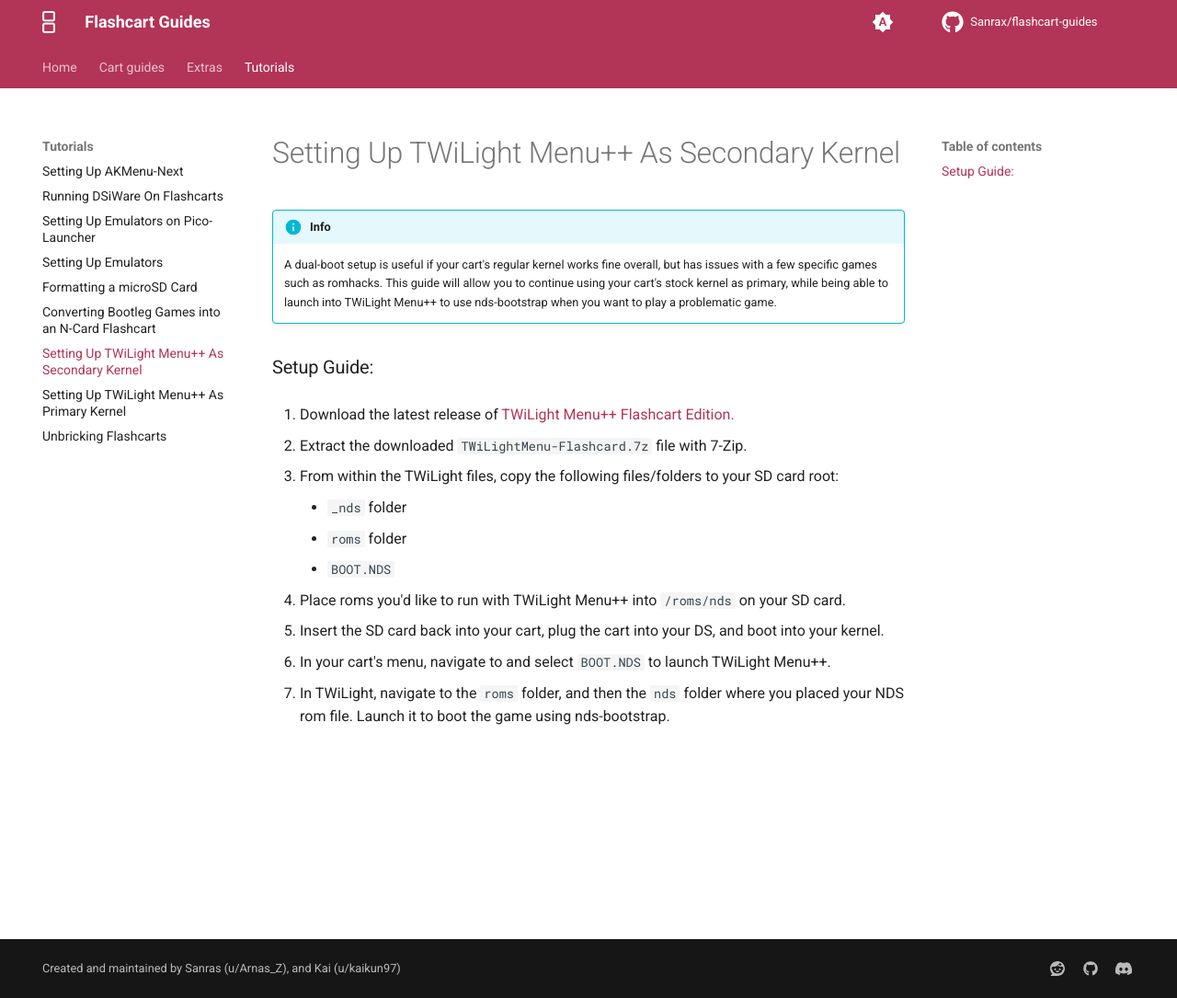
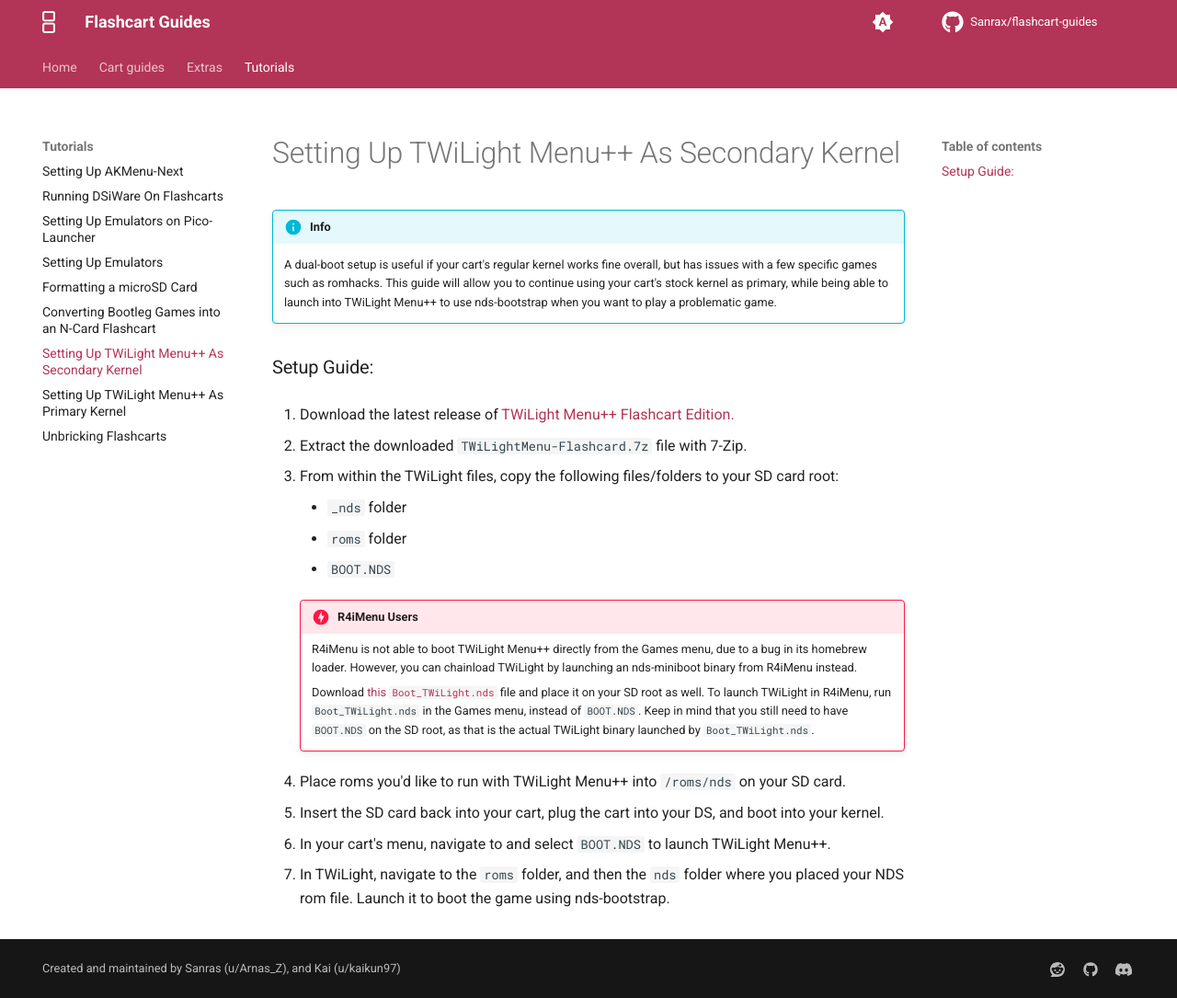
Before and after one commit to Sanrax/flashcart-guides, an MkDocs documentation site: the page built from docs/tutorials/twilight-dualboot.md, in a window 1280 px wide and 1085 px high. Shown: the whole window at 92% size. Built offline with MkDocs 1.6.1 and Material for MkDocs 9.7.7, drawn with Linux system fonts in a browser that asks for light colours; comment, search, counter and statistics services are not loaded.

Commit message:
Add R4iMenu chainloader binary for dual-booting TWiLight Menu++

```diff
--- a/docs/tutorials/twilight-dualboot.md
+++ b/docs/tutorials/twilight-dualboot.md
@@ -20,6 +20,12 @@
     - `roms` folder
     - `BOOT.NDS`
 
+    !!! danger "R4iMenu Users"
+
+        R4iMenu is not able to boot TWiLight Menu++ directly from the Games menu, due to a bug in its homebrew loader. However, you can chainload TWiLight by launching an nds-miniboot binary from R4iMenu instead.
+
+        Download [this `Boot_TWiLight.nds`](../assets/Boot_TWiLight.nds) file and place it on your SD root as well. To launch TWiLight in R4iMenu, run `Boot_TWiLight.nds` in the Games menu, instead of `BOOT.NDS`. Keep in mind that you still need to have `BOOT.NDS` on the SD root, as that is the actual TWiLight binary launched by `Boot_TWiLight.nds`.
+
 1. Place roms you'd like to run with TWiLight Menu++ into `/roms/nds` on your SD card.
 
 1. Insert the SD card back into your cart, plug the cart into your DS, and boot into your kernel.
```
Also changed, not shown: 1 other file.
